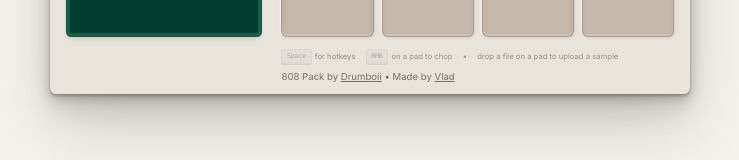
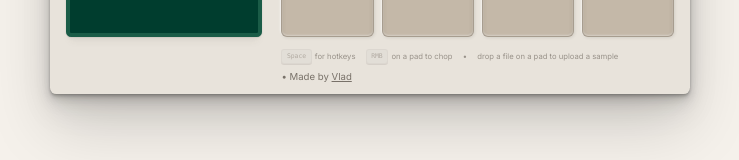
Before and after one commit to vladmdgolam/sample, a Next.js app: page / in a window 1280 px wide. Shown: the part 539-699 px from the top of the page, without its empty margins (270-1009 px from the left). Built offline with nearby package versions, Linux system fonts and the light colour scheme.

Commit message:
refactor: remove outdated sample pack credit from PadGrid component
- Eliminate the 808 Pack credit link to streamline the footer content
- Maintain existing layout and functionality while improving clarity

```diff
--- a/components/PadGrid.tsx
+++ b/components/PadGrid.tsx
@@ -440,15 +440,6 @@ export const PadGrid: React.FC<PadGridProps> = ({ padKeys, keyToPadMapping, isDa
                 </span>
               </div>
               <div className="text-center md:text-left text-[2.5vw] md:text-[0.75vw] text-[var(--c-text-dark)] opacity-70">
-                808 Pack by{" "}
-                <a
-                  href="https://drumboii.com/products/free-808-sample-pack"
-                  target="_blank"
-                  rel="noopener noreferrer"
-                  className="underline hover:opacity-80 transition-opacity"
-                >
-                  Drumboii
-                </a>{" "}
                 • Made by{" "}
                 <a
                   href="https://vladik.xyz/"
```
